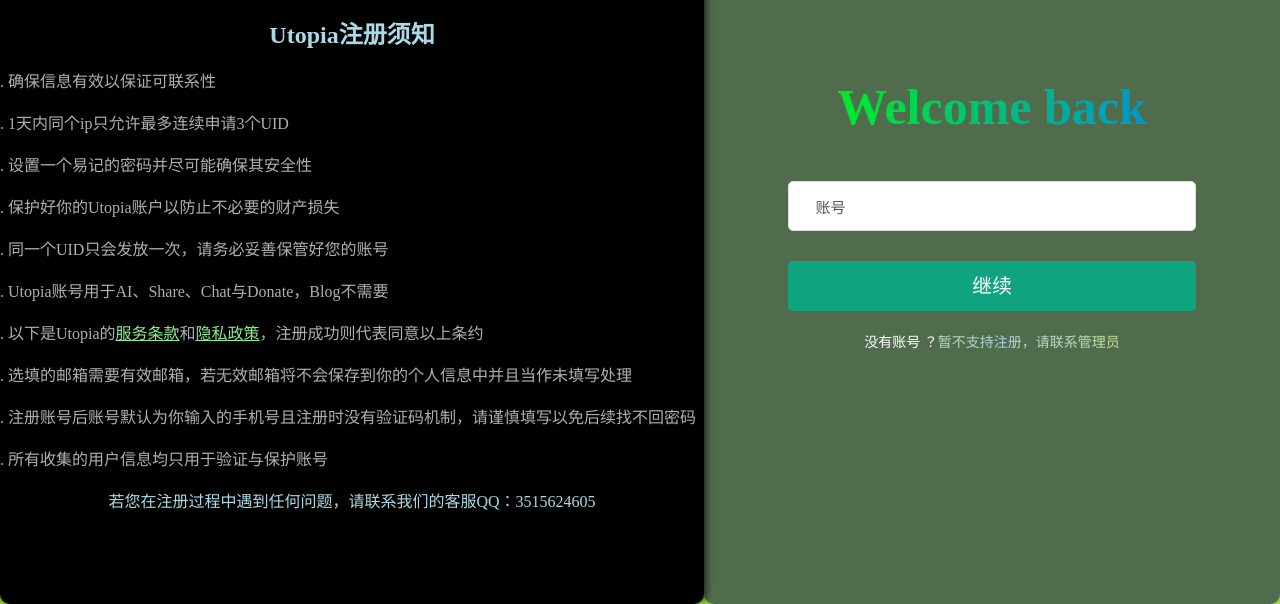
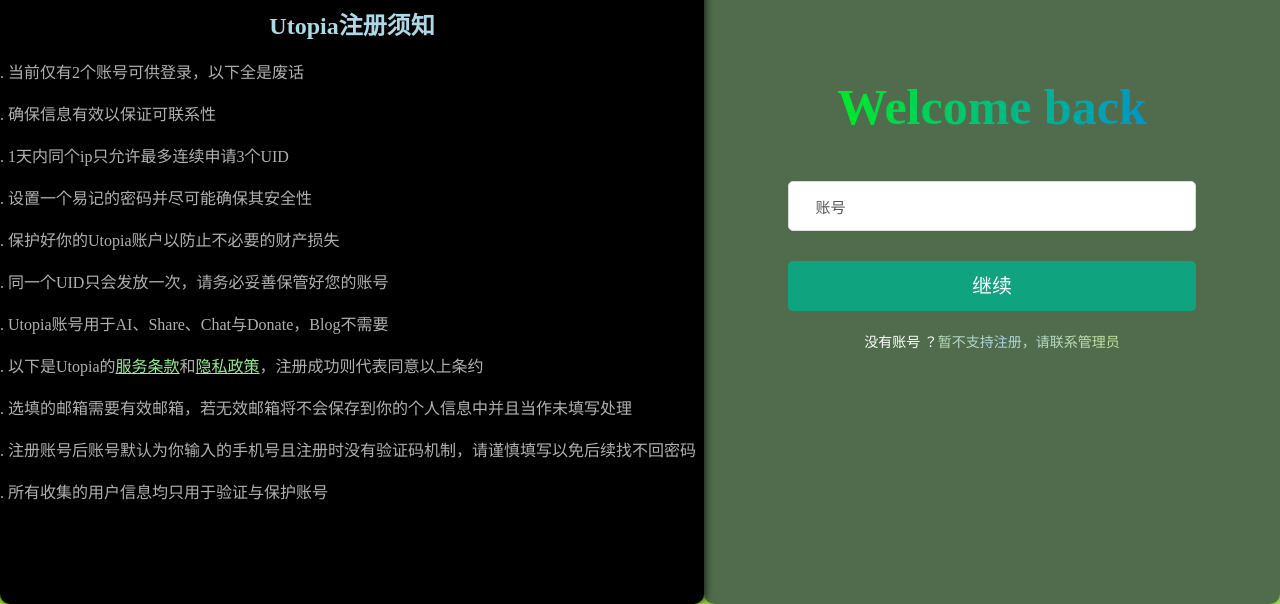
Before and after one commit to Flying-Chopiner/money, a plain HTML site: page docs/index.html in a window 1280 px wide. Shown: the part 196-800 px from the top of the page. Drawn offline with Linux system fonts and the light colour scheme.

Commit message:
Update index.html

```diff
--- a/docs/index.html
+++ b/docs/index.html
@@ -280,6 +280,8 @@ button{
         <h2 style="color: #add8e6;">Utopia注册须知</h2>
             <br>
         <ol style="color: #b0b0b0;">
+            <li>当前仅有2个账号可供登录，以下全是废话</li>
+            <br>
             <li>确保信息有效以保证可联系性</li>
             <br>
             <li>1天内同个ip只允许最多连续申请3个UID</li>
@@ -301,7 +303,6 @@ button{
             <li>所有收集的用户信息均只用于验证与保护账号</li>
         </ol>
             <br>
-            <p style="color: #add8e6;">若您在注册过程中遇到任何问题，请联系我们的客服QQ：3515624605</p>
         </div>
     </div>
     <script src="js/enroll.js"></script>
```
